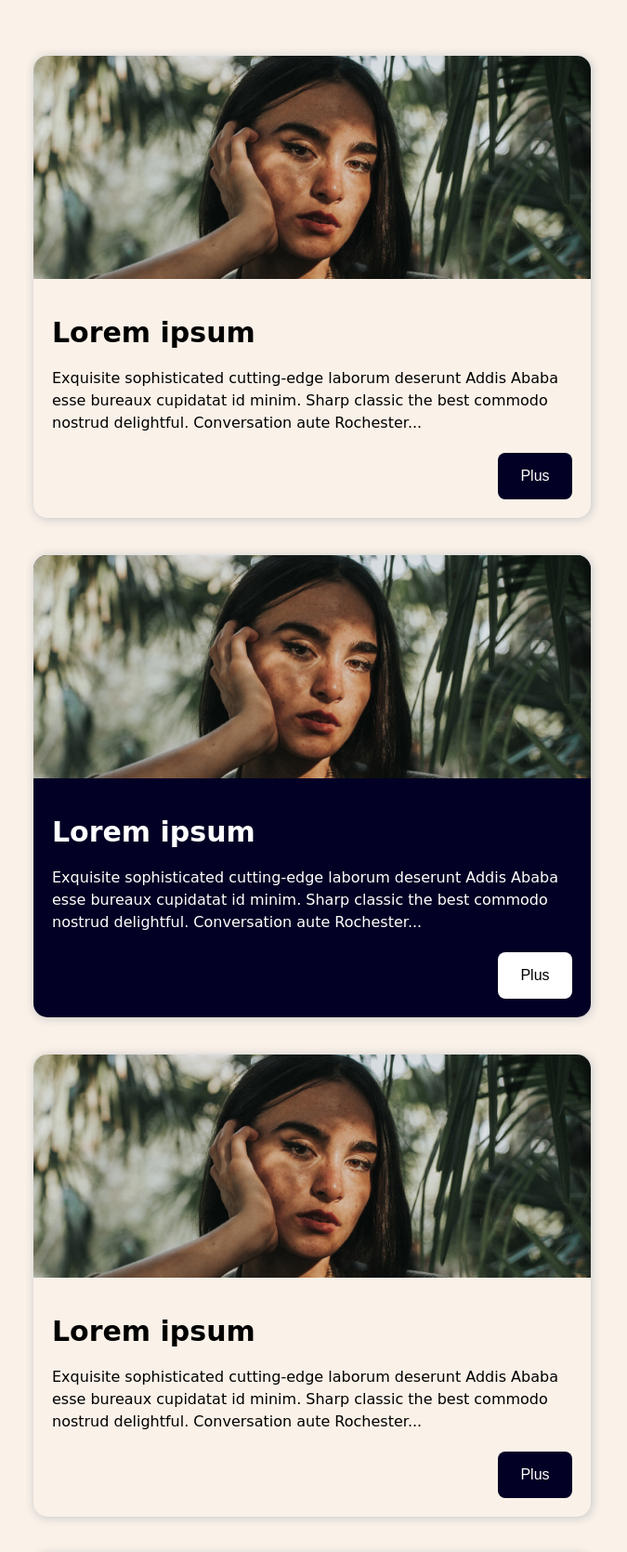
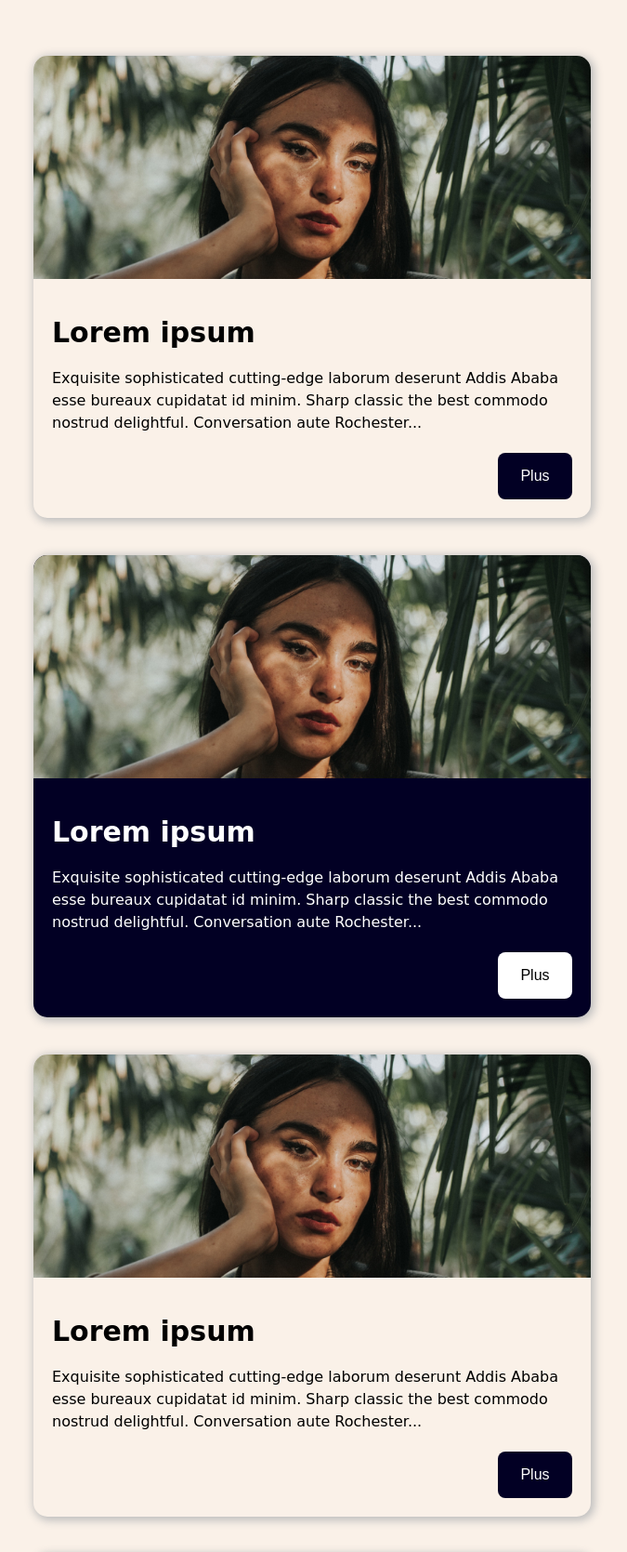
Before and after one commit to E-mna/fake-news, a PHP site: page /pages/news.html in a window 1280 px wide. Shown: the part 198-1867 px from the top of the page at 93% size, without its empty margins (304-979 px from the left). Run offline with PHP 8.4, Linux system fonts and the light colour scheme; some web fonts are replaced.

Commit message:
css page news : modification mineur

```diff
--- a/assets/css/news.css
+++ b/assets/css/news.css
@@ -13,7 +13,7 @@
             overflow: hidden;
             border-radius: 15px;
             background: var(--secondary);
-            box-shadow: 1px 1px 10px 1px #cccccc;
+            box-shadow: 2px 2px 10px 2px #bdbdbd;
 
             &:nth-child(2n) {
                 background: var(--primary);
```
